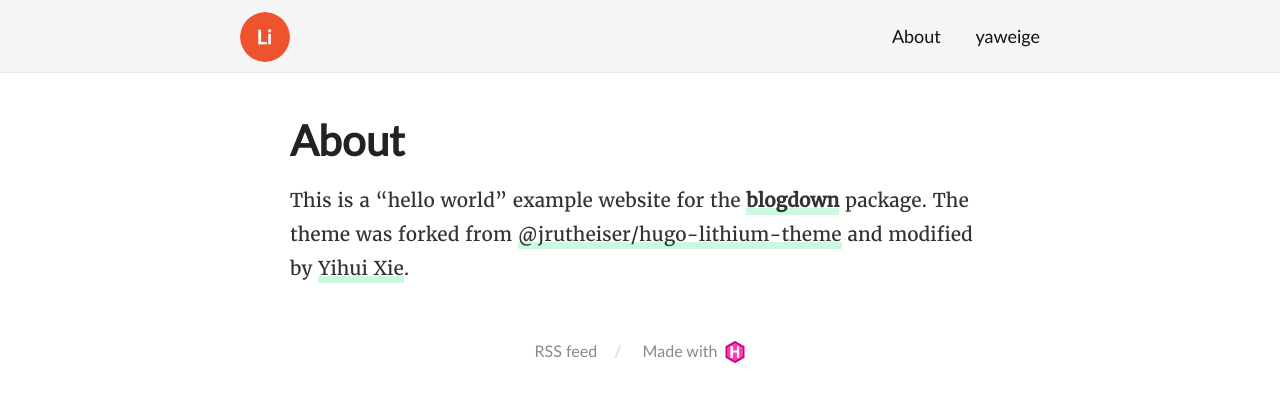
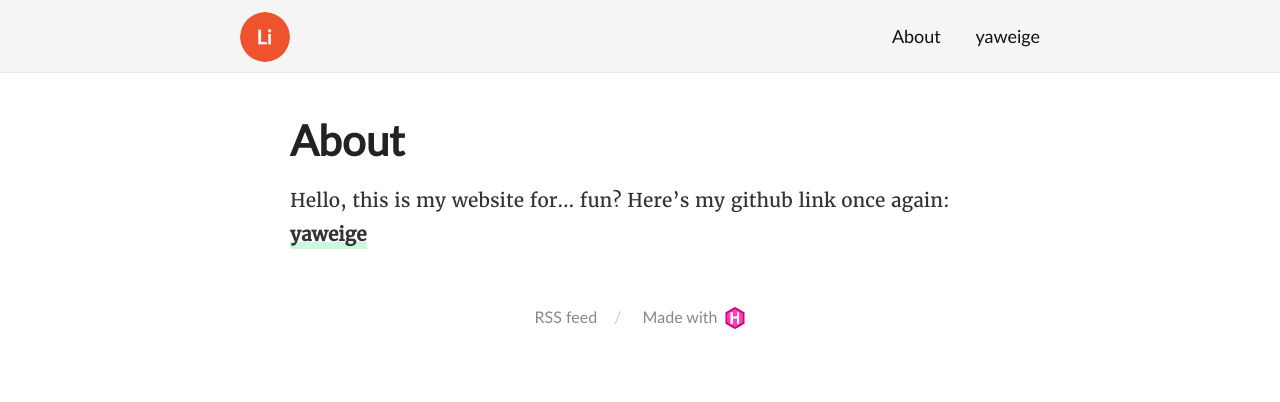
Before and after one commit to yaweige/yaweige.github.io, a plain HTML site: page about/index.html in a window 1280 px wide. Drawn offline with Linux system fonts and the light colour scheme.

Commit message:
update the about page

```diff
--- a/about/index.html
+++ b/about/index.html
@@ -61,7 +61,8 @@
 
 
     <div class="article-content">
-      <p>This is a &ldquo;hello world&rdquo; example website for the <a href="https://github.com/rstudio/blogdown"><strong>blogdown</strong></a> package. The theme was forked from <a href="https://github.com/jrutheiser/hugo-lithium-theme">@jrutheiser/hugo-lithium-theme</a> and modified by <a href="https://github.com/yihui/hugo-lithium">Yihui Xie</a>.</p>
+      <p>Hello, this is my website for&hellip; fun?
+Here&rsquo;s my github link once again: <a href="https://github.com/yaweige"><strong>yaweige</strong></a></p>
 
     </div>
   </article>
--- a/index.xml
+++ b/index.xml
@@ -27,7 +27,7 @@
       <pubDate>Thu, 05 May 2016 21:48:51 -0700</pubDate>
 
       <guid>/about/</guid>
-      <description>This is a &amp;ldquo;hello world&amp;rdquo; example website for the blogdown package. The theme was forked from @jrutheiser/hugo-lithium-theme and modified by Yihui Xie.</description>
+      <description>Hello, this is my website for&amp;hellip; fun? Here&amp;rsquo;s my github link once again: yaweige</description>
     </item>
 
     <item>
```
